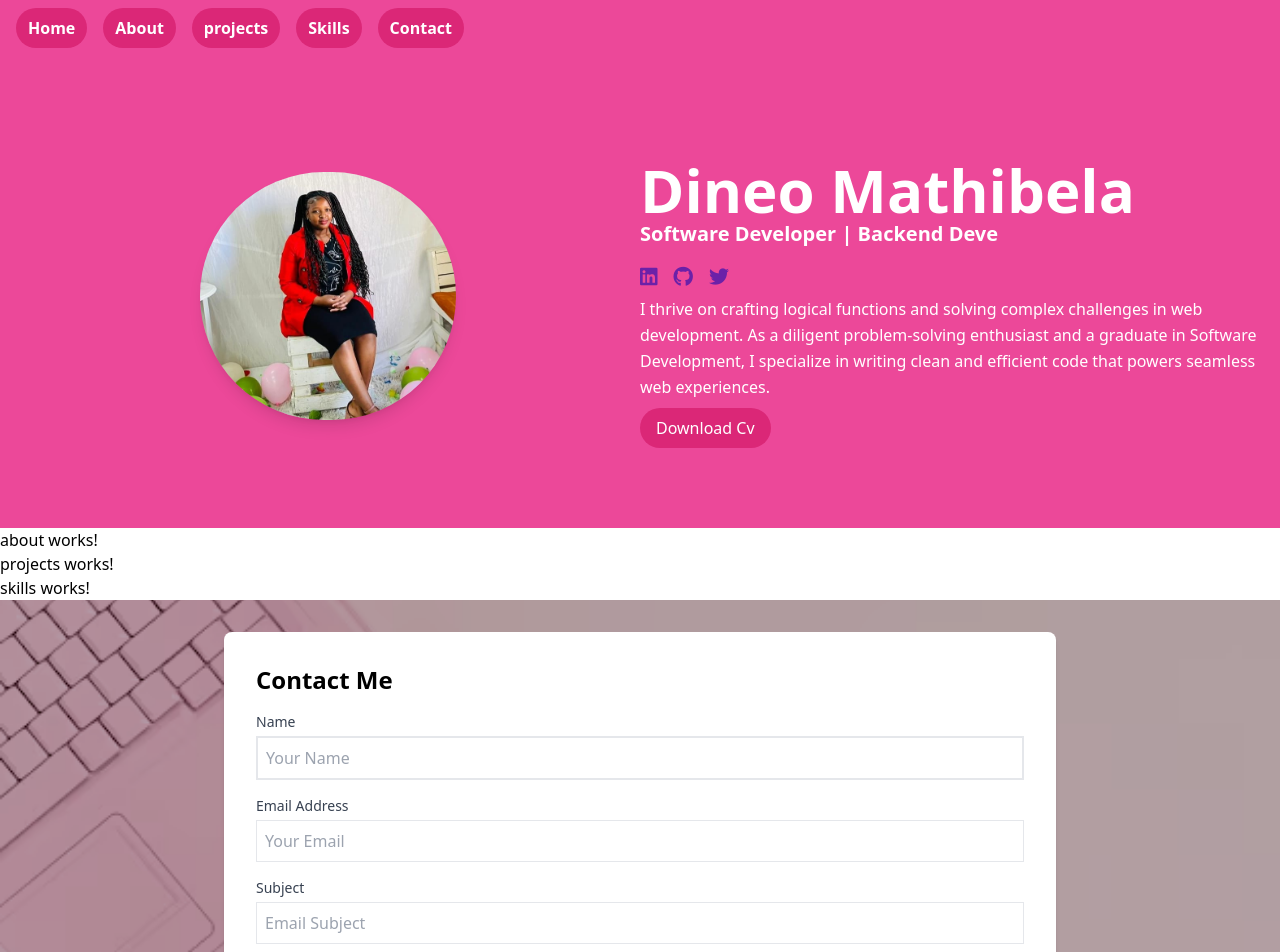
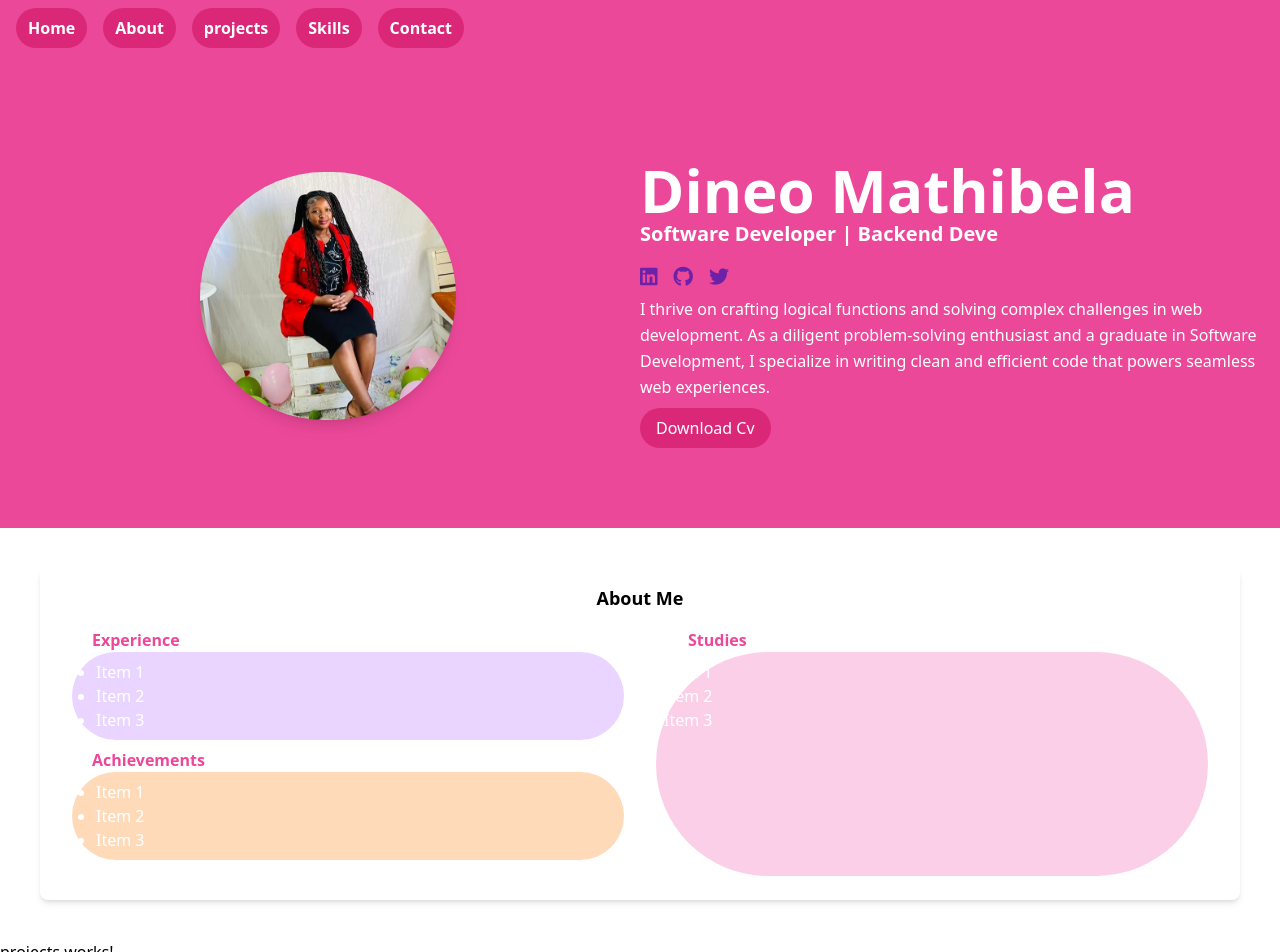
Before and after one commit to MathibelaD/AngularApp, an Angular app: page /about in a window 1280 px wide. Shown: the top 952 px of the page. Built offline with nearby package versions, Linux system fonts and the light colour scheme.

Commit message:
feat: about me design

```diff
--- a/src/app/about/about.component.html
+++ b/src/app/about/about.component.html
@@ -1 +1,38 @@
-<p>about works!</p>
+<div class="bg-white  shadow-md rounded-lg p-4 m-10">
+    <p class="text-lg text-center font-bold">About Me</p>
+    <div class="flex">
+        <!-- Right column -->
+        <div class="w-1/2 p-4">
+            <p class="ml-5 text-pink-500 font-bold">Experience</p>
+            <div class="grid grid-cols-1 gap-4 text-white bg-purple-200 rounded-full p-2 mb-2">
+                <ul class="list-disc px-4">
+                    <li>Item 1</li>
+                    <li>Item 2</li>
+                    <li>Item 3</li>
+                </ul>
+            </div>
+            <p class="ml-5 text-pink-500 font-bold">Achievements</p>
+            <div class="grid grid-cols-1 gap-4 text-white bg-peach rounded-full p-2 mb-2">
+                <ul class="list-disc px-4">
+                    <li>Item 1</li>
+                    <li>Item 2</li>
+                    <li>Item 3</li>
+                </ul>
+            </div>
+        </div>
+
+        <!-- Left column -->
+        <div class="w-1/2 p-4 mb-4">
+            <p class="ml-8 text-pink-500 font-bold">Studies</p>
+            <div class="bg-pink-200 h-full text-white rounded-full p-2 mb-2">
+                <div>
+                    <ul class="">
+                        <li>Item 1</li>
+                        <li>Item 2</li>
+                        <li>Item 3</li>
+                    </ul>
+                </div>
+            </div>
+        </div>
+    </div>
+</div>
--- a/tailwind.config.js
+++ b/tailwind.config.js
@@ -5,7 +5,11 @@ module.exports = {
     './src/**/*.ts',
   ],
   theme: {
-    extend: {},
+    extend: {
+      colors: {
+        peach: '#FFDAB9',
+      },
+    },
   },
   plugins: [],
 }
```
